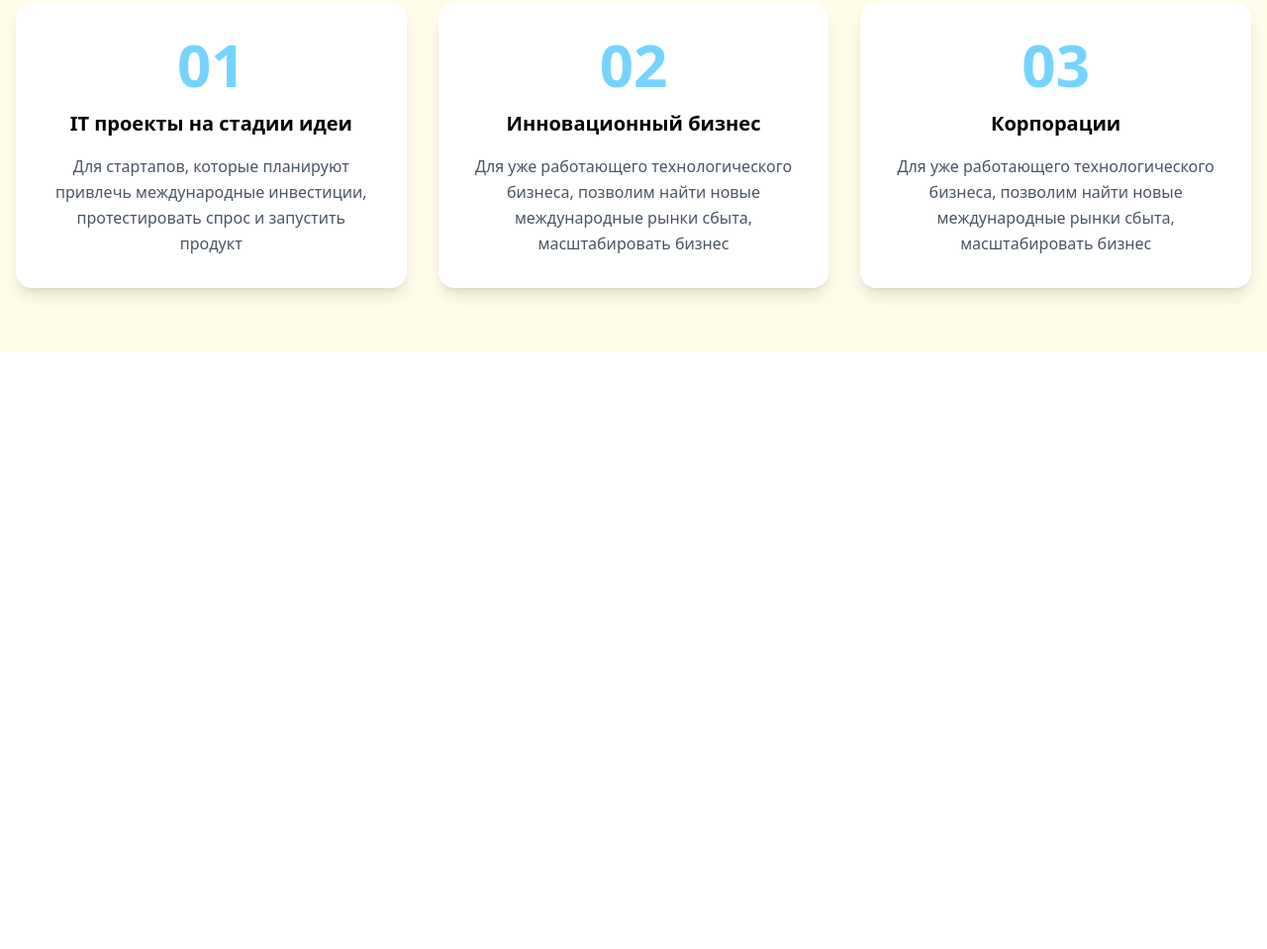
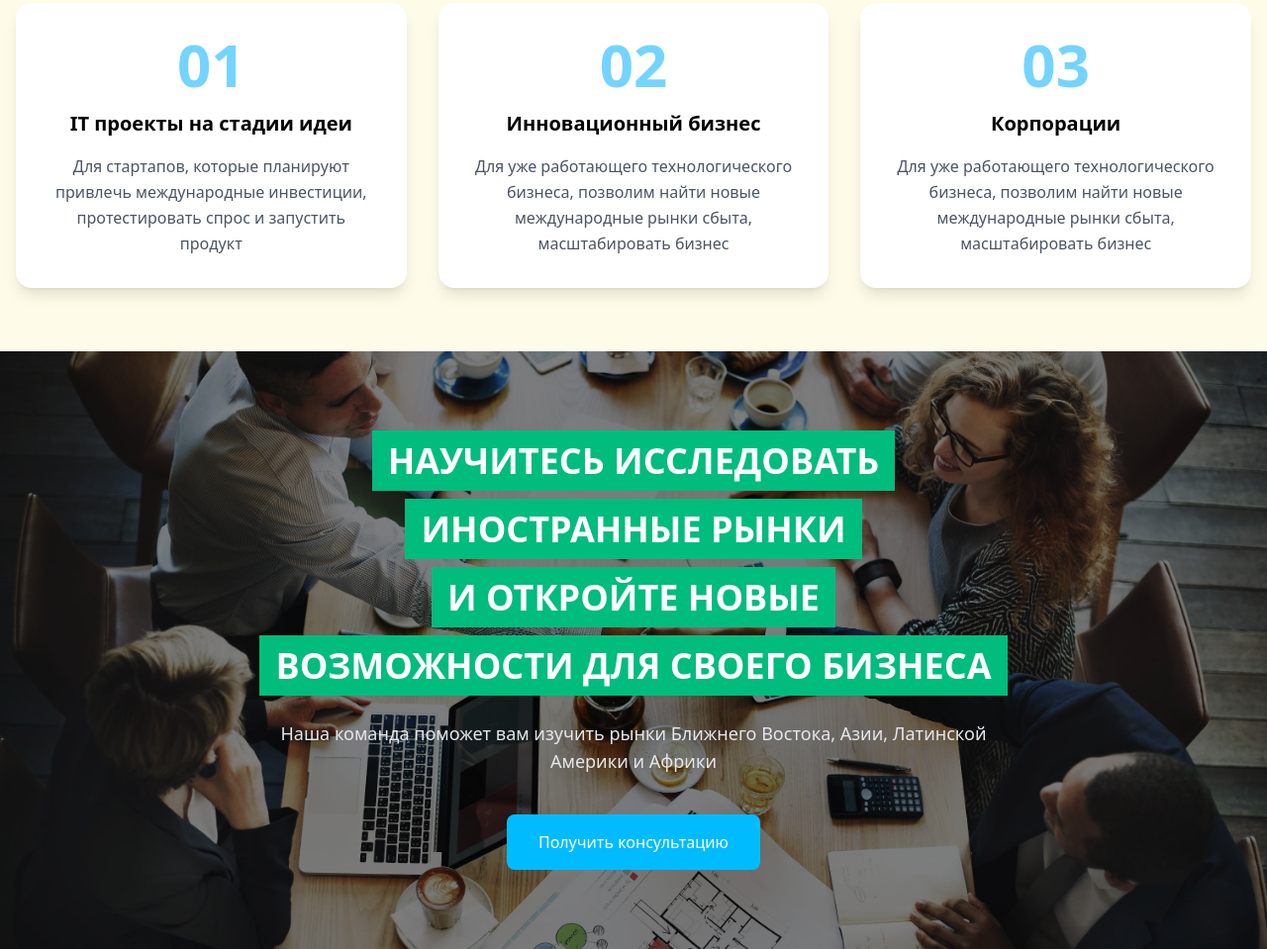
Before and after one commit to odinaevbilol/exam2, a website: page index.html in a window 1280 px wide. Shown: the part 1771-2730 px from the top of the page at 99% size. Before the commit the page ends 2126 px from the top, so only its background shows below. Drawn offline with Linux system fonts and the light colour scheme.

Commit message:
section4

```diff
--- a/index.html
+++ b/index.html
@@ -209,6 +209,56 @@
 </section>
 
 
+
+<section
+  class="relative bg-cover bg-center py-20 px-4"
+  style="background-image: url('./src/3039330162b3daa5cacf62bd7f7c37d2363b4642.jpg');"
+>
+
+  <div class="absolute inset-0 bg-black/50"></div>
+
+
+  <div class="relative max-w-5xl mx-auto text-center text-white">
+
+
+    <h2 class="font-bold uppercase leading-tight space-y-2
+               text-2xl sm:text-3xl md:text-4xl">
+      <span class="inline-block bg-emerald-500 px-4 py-2">
+        Научитесь исследовать
+      </span><br>
+      <span class="inline-block bg-emerald-500 px-4 py-2">
+        иностранные рынки
+      </span><br>
+      <span class="inline-block bg-emerald-500 px-4 py-2">
+        и откройте новые
+      </span><br>
+      <span class="inline-block bg-emerald-500 px-4 py-2">
+        возможности для своего бизнеса
+      </span>
+    </h2>
+
+
+    <p class="mt-6 text-sm sm:text-base md:text-lg text-gray-200 max-w-3xl mx-auto">
+      Наша команда поможет вам изучить рынки Ближнего Востока, Азии,
+      Латинской Америки и Африки
+    </p>
+
+
+    <div class="mt-10">
+      <button
+        class="bg-sky-400 hover:bg-sky-500 transition
+               text-white font-medium
+               px-8 py-4 rounded-lg"
+      >
+        Получить консультацию
+      </button>
+    </div>
+
+  </div>
+</section>
+
+
+
 </body>
 
 </html>
```
Also changed, not shown: src/3039330162b3daa5cacf62bd7f7c37d2363b4642.jpg (added), src/output.css.
